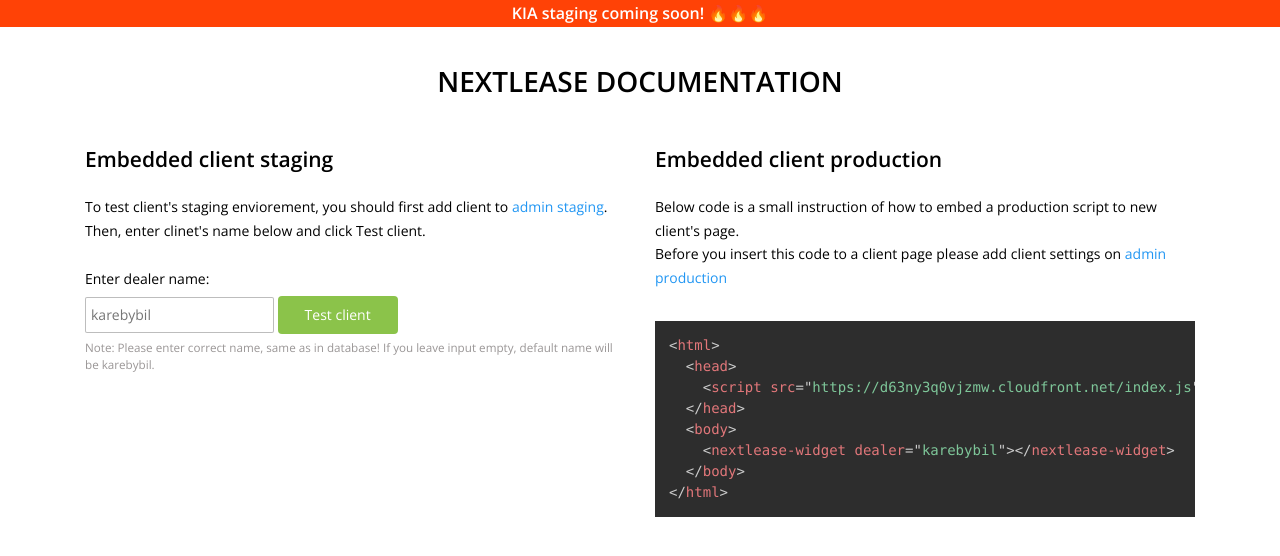
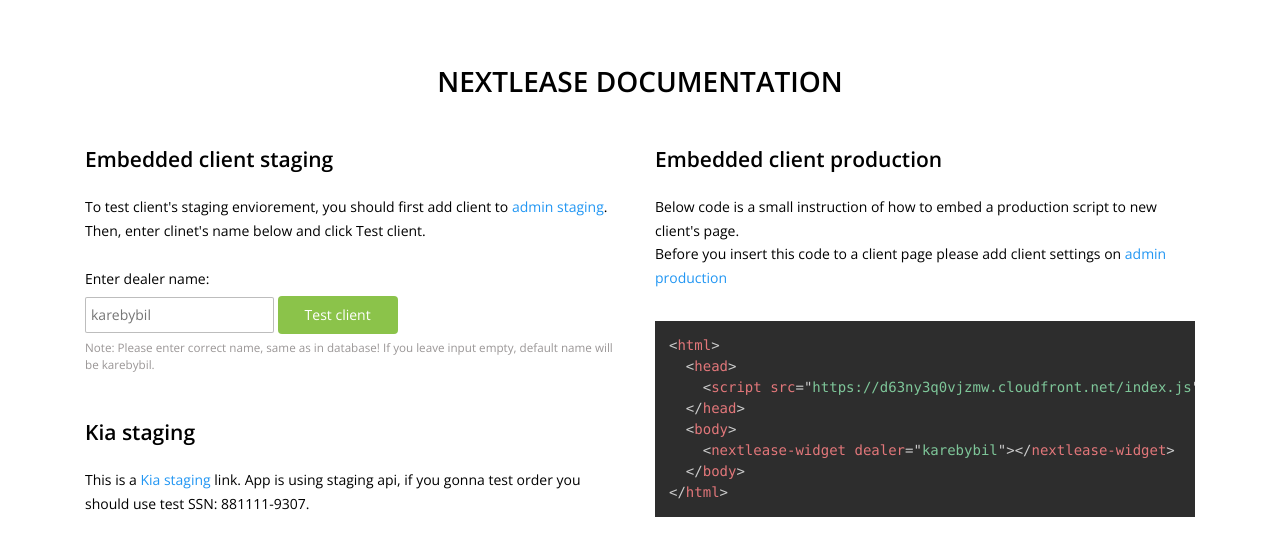
Before and after one commit to jasmin92/nextlease-staging, a plain HTML site: page index.html in a window 1280 px wide. Drawn offline with nearby package versions, Linux system fonts and the light colour scheme.

Commit message:
Kia staging added

```diff
--- a/index.html
+++ b/index.html
@@ -15,7 +15,7 @@
 </head>
 <body>
 <div class="container">
-    <div class="alert">
+    <div class="alert" style="display: none">
         KIA staging coming soon! 🔥🔥🔥
     </div>
     <div class="row justify-content-center">
@@ -47,6 +47,17 @@
                             will be karebybil.
                         </small>
                     </div>
+                </div>
+            </div>
+            <div class="row" style="margin-top: 25px">
+                <div class="col-12">
+                    <h2>Kia staging</h2>
+                </div>
+            </div>
+            <div class="row">
+                <div class="col-12">
+                    This is a <a href="https://d3c1xeh2434ets.cloudfront.net" target="_blank">Kia staging</a> link.
+                    App is using staging api, if you gonna test order you should use test SSN: 881111-9307.
                 </div>
             </div>
         </div>
```
